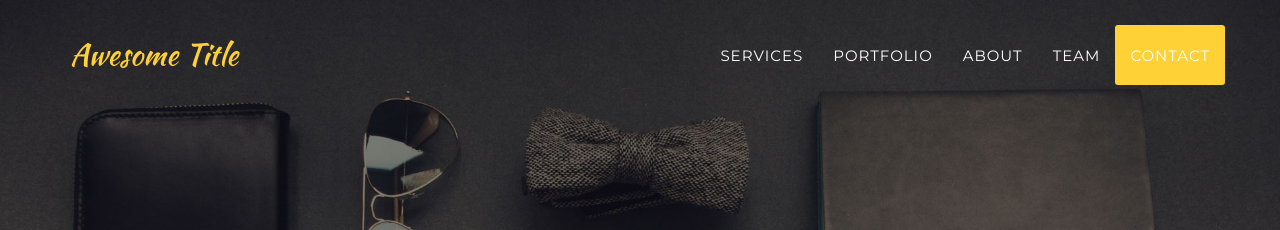
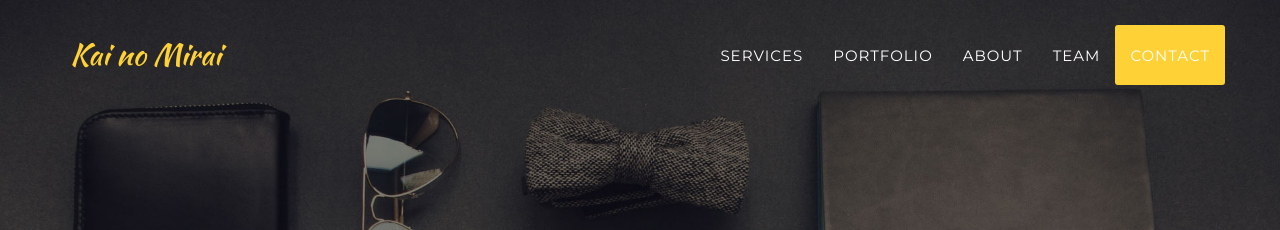
Before and after one commit to kainomirai/kainomirai.github.io, a Jekyll site: the page built from _posts/2014-07-16-project-3.markdown, in a window 1280 px wide. Shown: the top 230 px of the page. Built offline with Jekyll 4.4.1, drawn with Linux system fonts in a browser that asks for light colours; some web fonts are replaced; some of the changed text lies outside the part shown.

```diff
--- a/_config.yml
+++ b/_config.yml
@@ -1,17 +1,17 @@
 url: https://y7kim.github.io
-baseurl: /agency-jekyll-theme/
+baseurl:
 
 # Site settings
-title: Awesome Title
-email: your-email@domain.com
+title: Kai no Mirai
+email: contactkaitan@gmail.com
 description: "Write an awesome description for your new site here. You can edit this line in _config.yml. It will appear in your document head meta (for Google search results) and in your feed.xml site description."
 
 
 # Team names, titles and social links
 people:
-- name: Kay Garland
+- name: Kai Tan
   pic: 1
-  position: Lead Designer
+  position: Owner
   social:
     - title: twitter
       url: #
```
Also changed, not shown: README.md.
